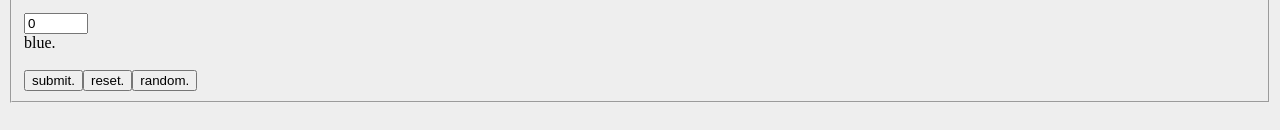
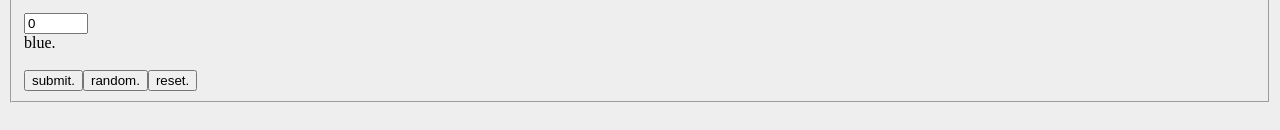
Before and after one commit to 0xbutterflyhacker/palette-gen, a React (Vite) app: page / in a window 1280 px wide. Shown: the part 188-318 px from the top of the page. Built offline with nearby package versions, Linux system fonts and the light colour scheme.

Commit message:
tohsl() glitch fixed

```diff
--- a/src/colors.ts
+++ b/src/colors.ts
@@ -22,26 +22,28 @@ export class color {
         sol[2] = (cmax + cmin)/2
         sol[1] = (delta === 0) ? 0 : (delta)/(1-Math.abs(2*sol[2]-1))
         if (delta === 0) sol[0] = 0
-        else if (cmax === rp) {
-            sol[0] = 60 * (((gp-bp)/delta) % 6)
-        } else if (cmax === gp) {
-            sol[0] = 60 * (((bp-rp)/delta) + 2)
-        } else {
-            sol[0] = 60 * (((rp-gp)/delta) + 4)
+        else {
+            if (cmax === rp) {
+                sol[0] = 60 * (((gp-bp)/delta) % 6)
+            } else if (cmax === gp) {
+                sol[0] = 60 * (((bp-rp)/delta) + 2)
+            } else if (cmax === bp) {
+                sol[0] = 60 * (((rp-gp)/delta) + 4)
+            }
         }
+        if (sol[0] < 0) sol[0] += 360
         return sol
     }
 
     lighten(f: number): color {
         let mid: number[] = this.toHSL();
-        ((mid[2] + mid[2]*f) > 1) ? mid[2] = 1 : mid[2] += mid[2]*f;
-        (mid[2] === 0) ? mid[2] = f : mid[2] = mid[2];
+        (mid[2] === 0) ? mid[2] += f : ((mid[2] + mid[2]*f) > 1) ? mid[2] = 1 : mid[2] += mid[2]*f;
         const sol = toRGB(mid)
         return sol
     }
     darken(f: number): color {
         let mid: number[] = this.toHSL();
-        ((mid[2] - mid[2]*f) < 0) ? mid[2] = 0 : mid[2] -= mid[2]*f;
+        (mid[2] === 1) ? mid[2] -= f : ((mid[2] - mid[2]*f) < 0) ? mid[2] = 0 : mid[2] -= mid[2]*f
         const sol = toRGB(mid)
         return sol
     }
@@ -69,10 +71,11 @@ export function toRGB(l: number[]): color {
     } else if ((240 <= l[0]) && (l[0] < 300)) {
         rp = x
         bp = c
-    } else if ((300 <= l[0]) && (l[0] <= 360)) {
+    } else if ((300 <= l[0]) && (l[0] < 360)) {
         rp = c
         bp = x
     }
+    console.log(`${rp} ${gp} ${bp}`)
 
     return new color(Math.round((rp+m)*255), Math.round((gp+m)*255), Math.round((bp+m)*255))
 }
--- a/src/main.tsx
+++ b/src/main.tsx
@@ -24,7 +24,7 @@ function ColorForm(props: {fn: React.Dispatch<React.SetStateAction<Color.color|u
     function random(e): void {
         e.preventDefault()
         let r: number[] = Array.from({length: 3})
-        for (let i in r) r[i] = Math.round(Math.random() * 256)
+        for (let i in r) r[i] = Math.round(Math.random() * 255)
         let e0 = e.currentTarget.form as HTMLFormElement
         e0.elements['rIn'].value = r[0]
         e0.elements['gIn'].value = r[1]
@@ -39,7 +39,7 @@ function ColorForm(props: {fn: React.Dispatch<React.SetStateAction<Color.color|u
                 <label htmlFor="gIn">green.</label><br/><br/>
                 <input type='number' min={0} max={255} name='bIn' id='bIn' defaultValue={0}/><br/>
                 <label htmlFor="bIn">blue.</label><br/><br/>
-                <button type="submit">submit.</button><button type="reset">reset.</button><button onClick={random}>random.</button>
+                <button type="submit">submit.</button><button onClick={random}>random.</button><button type="reset">reset.</button>
             </fieldset>
         </form>
     )
```
